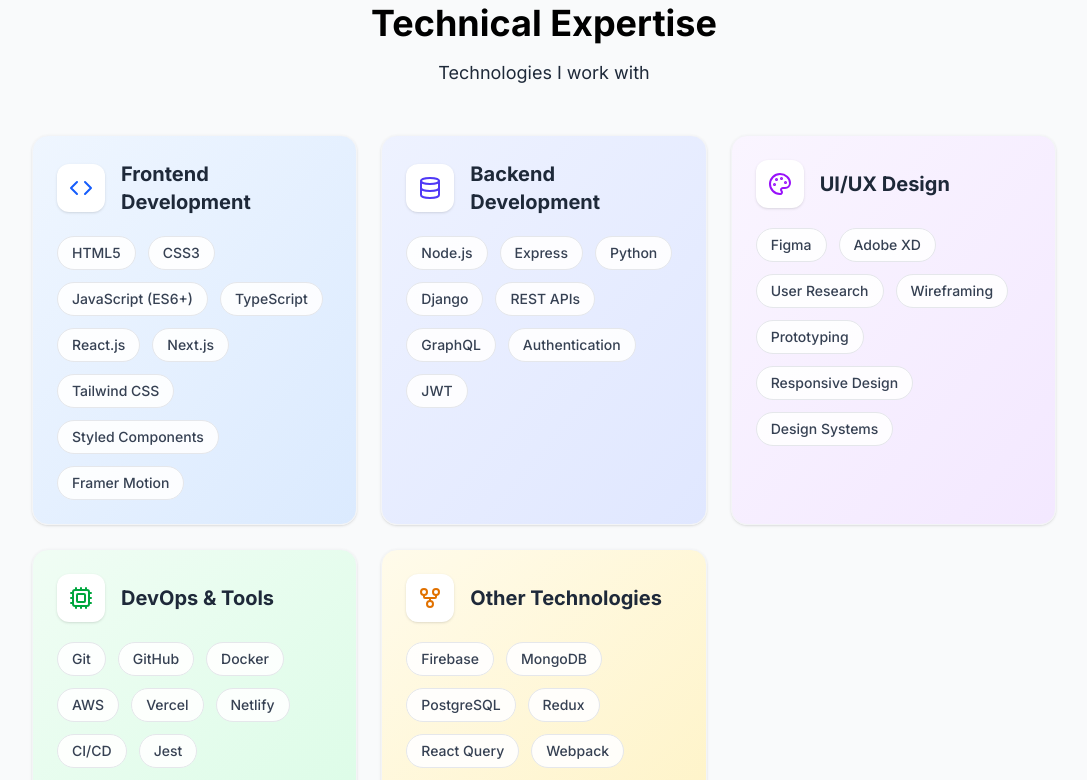
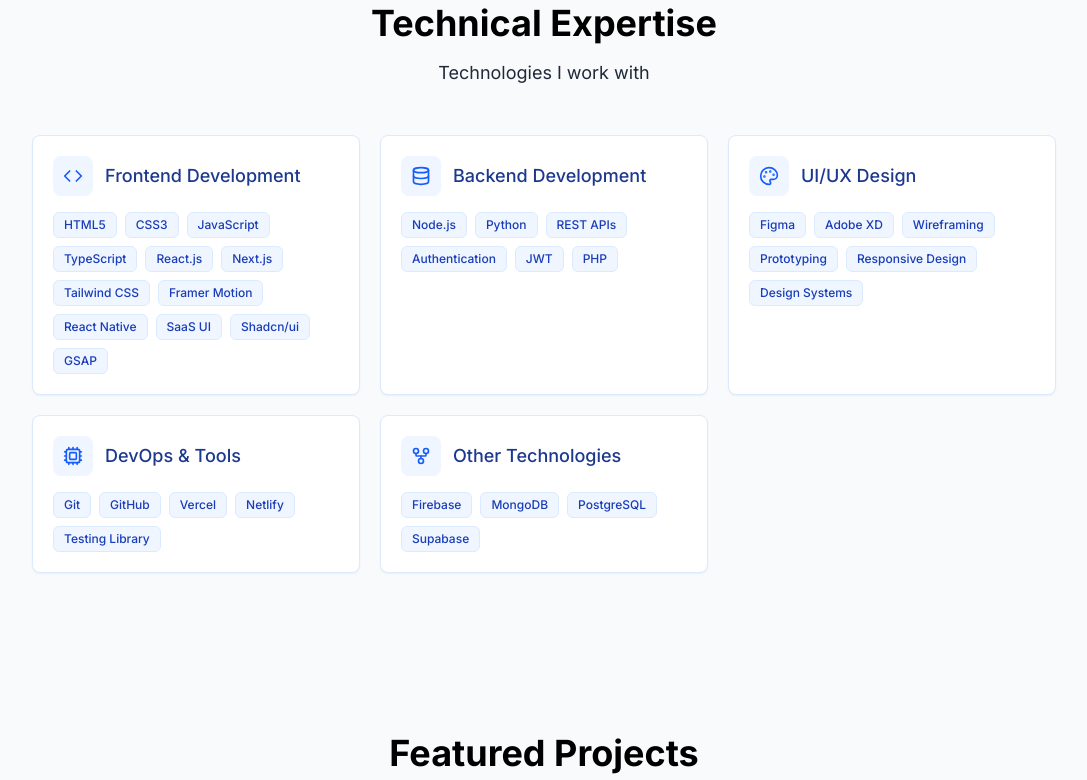
Before and after one commit to priyanshi0609/Portfolio, a React (Vite) app: page / in a window 1280 px wide. Shown: the part 1800-2580 px from the top of the page, without its empty margins (96-1183 px from the left). Built offline with nearby package versions, Linux system fonts and the light colour scheme.

Commit message:
achievements section

```diff
--- a/src/components/Achievements.jsx
+++ b/src/components/Achievements.jsx
@@ -1,27 +1,31 @@
 import React from 'react';
 import SectionWrapper from './SectionWrapper';
+import { Trophy, Flag, Code2, Youtube } from 'lucide-react';
 
 const achievements = [
   {
-    title: 'Best UI Design Award 2022',
-    issuer: 'Design Association',
-    year: '2022',
-    description:
-      'Recognized for outstanding user interface design in the annual web design competition.',
+    title: '5x Hackathon Winner',
+    year: '2024-2025',
+    description: 'IIT Delhi Mappls 1st — SDI Top 26/1000+ — Codescript DTU 2nd.',
+    icon: <Trophy className="text-blue-600 w-8 h-8" />,
   },
   {
-    title: 'Hackathon Winner',
-    issuer: 'TechFest 2021',
-    year: '2021',
-    description:
-      'Won first place in a 48-hour hackathon by building an innovative productivity app.',
+    title: '6x Hackathon Finalist',
+    year: '2024-2025',
+    description: 'Reached finals in multiple prestigious hackathons across India',
+    icon: <Flag className="text-green-600 w-8 h-8" />,
   },
   {
     title: 'Open Source Contributor',
-    issuer: 'GitHub',
-    year: '2020',
-    description:
-      'Contributed to several popular open-source projects with significant code contributions.',
+    year: '2024-25',
+    description: 'Contributed to several open source projects, enhancing community-driven software development.',
+    icon: <Code2 className="text-purple-600 w-8 h-8" />,
+  },
+  {
+    title: 'Youtube Creator',
+    year: '2025',
+    description: '100+ subscribers, sharing coding knowledge and tech insights',
+    icon: <Youtube className="text-red-600 w-8 h-8" />,
   },
 ];
 
@@ -38,21 +42,18 @@
             key={index}
             className="bg-white p-6 rounded-xl shadow-md hover:shadow-lg transition-all duration-300 group"
           >
-            <div className="relative mb-6">
-              <div className="absolute -top-10 -left-10 w-20 h-20 bg-navy-100 rounded-full opacity-30 group-hover:opacity-50 transition-opacity"></div>
-              <div className="absolute -bottom-5 -right-5 w-16 h-16 bg-navy-200 rounded-full opacity-20 group-hover:opacity-40 transition-opacity"></div>
-              <div className="relative z-10">
-                <h3 className="text-xl font-bold text-navy-800 mb-2">
+            <div className="relative mb-4 flex items-center space-x-4">
+              <div className="p-3 bg-gray-100 rounded-full shadow-inner">
+                {achievement.icon}
+              </div>
+              <div>
+                <h3 className="text-xl font-bold text-navy-800">
                   {achievement.title}
                 </h3>
-                <p className="text-navy-600 font-medium">
-                  {achievement.issuer} | {achievement.year}
-                </p>
+                <p className="text-navy-600 text-sm">{achievement.year}</p>
               </div>
             </div>
-            <p className="text-navy-600 relative z-10">
-              {achievement.description}
-            </p>
+            <p className="text-navy-600">{achievement.description}</p>
           </div>
         ))}
       </div>
--- a/src/components/Skills.jsx
+++ b/src/components/Skills.jsx
@@ -7,37 +7,27 @@
   {
     title: 'Frontend Development',
     icon: <Code className="w-5 h-5" />,
-    skills: ['HTML5', 'CSS3', 'JavaScript (ES6+)', 'TypeScript', 'React.js', 'Next.js', 'Tailwind CSS', 'Styled Components', 'Framer Motion'],
-    color: 'from-blue-50 to-blue-100',
-    iconColor: 'text-blue-600'
+    skills: ['HTML5', 'CSS3', 'JavaScript', 'TypeScript', 'React.js', 'Next.js', 'Tailwind CSS', 'Framer Motion','React Native','SaaS UI','Shadcn/ui','GSAP'],
   },
   {
     title: 'Backend Development',
     icon: <Database className="w-5 h-5" />,
-    skills: ['Node.js', 'Express', 'Python', 'Django', 'REST APIs', 'GraphQL', 'Authentication', 'JWT'],
-    color: 'from-indigo-50 to-indigo-100',
-    iconColor: 'text-indigo-600'
+    skills: ['Node.js', 'Python', 'REST APIs',  'Authentication', 'JWT','PHP'],
   },
   {
     title: 'UI/UX Design',
     icon: <Palette className="w-5 h-5" />,
-    skills: ['Figma', 'Adobe XD', 'User Research', 'Wireframing', 'Prototyping', 'Responsive Design', 'Design Systems'],
-    color: 'from-purple-50 to-purple-100',
-    iconColor: 'text-purple-600'
+    skills: ['Figma', 'Adobe XD',  'Wireframing', 'Prototyping', 'Responsive Design', 'Design Systems'],
   },
   {
     title: 'DevOps & Tools',
     icon: <Cpu className="w-5 h-5" />,
-    skills: ['Git', 'GitHub', 'Docker', 'AWS', 'Vercel', 'Netlify', 'CI/CD', 'Jest', 'Testing Library'],
-    color: 'from-green-50 to-green-100',
-    iconColor: 'text-green-600'
+    skills: ['Git', 'GitHub',  'Vercel', 'Netlify',  'Testing Library'],
   },
   {
     title: 'Other Technologies',
     icon: <GitFork className="w-5 h-5" />,
-    skills: ['Firebase', 'MongoDB', 'PostgreSQL', 'Redux', 'React Query', 'Webpack', 'Babel'],
-    color: 'from-amber-50 to-amber-100',
-    iconColor: 'text-amber-600'
+    skills: ['Firebase', 'MongoDB', 'PostgreSQL','Supabase',],
   }
 ];
 
@@ -59,31 +49,37 @@
       id="skills"
       title="Technical Expertise"
       subtitle="Technologies I work with"
+      className="text-navy-900"
     >
-      <div className="grid grid-cols-1 md:grid-cols-2 lg:grid-cols-3 gap-6">
+      <div className="grid grid-cols-1 md:grid-cols-2 lg:grid-cols-3 gap-5">
         {skillCategories.map((category, index) => (
           <motion.div
             key={index}
-            className={`bg-gradient-to-br ${category.color} rounded-2xl border border-gray-100 shadow-sm hover:shadow-lg transition-all duration-300 overflow-hidden hover:-translate-y-1`}
+            className="bg-white rounded-lg border border-blue-100 shadow-xs hover:shadow-sm transition-all duration-200 overflow-hidden"
             variants={itemVariants}
             initial="hidden"
             whileInView="visible"
             viewport={{ once: true, margin: "-50px" }}
-            whileHover={{ scale: 1.02 }}
+            whileHover={{ y: -3 }}
           >
-            <div className="p-6">
-              <div className="flex items-center gap-4 mb-5">
-                <div className={`p-3 rounded-xl bg-white shadow-sm ${category.iconColor}`}>
-                  {React.cloneElement(category.icon, { className: `w-6 h-6 ${category.iconColor}` })}
+            <div className="p-5">
+              <div className="flex items-center gap-3 mb-4">
+                <div className="p-2.5 rounded-lg bg-blue-50 text-blue-600">
+                  {React.cloneElement(category.icon, { className: "w-5 h-5" })}
                 </div>
-                <h3 className="text-xl font-bold text-gray-800">{category.title}</h3>
+                <h3 className="text-lg font-medium text-blue-900">{category.title}</h3>
               </div>
-              <div className="flex flex-wrap gap-3">
+              <div className="flex flex-wrap gap-2">
                 {category.skills.map((skill, skillIndex) => (
                   <motion.span
                     key={skillIndex}
-                    className="inline-flex items-center px-3.5 py-1.5 rounded-full text-sm font-medium bg-white/90 text-gray-700 border border-gray-200 hover:bg-white hover:shadow-sm transition-all"
-                    whileHover={{ scale: 1.05 }}
+                    className="inline-flex items-center px-2.5 py-1 text-xs font-medium rounded-md bg-blue-50 text-blue-800 border border-blue-100"
+                    whileHover={{
+                      backgroundColor: '#1e3a8a',
+                      color: '#fff',
+                      borderColor: '#1e3a8a'
+                    }}
+                    transition={{ duration: 0.15 }}
                   >
                     {skill}
                   </motion.span>
```
